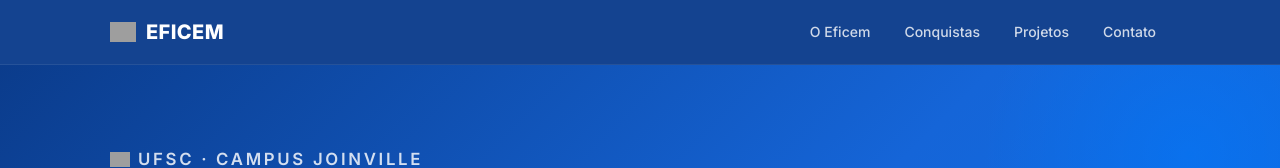
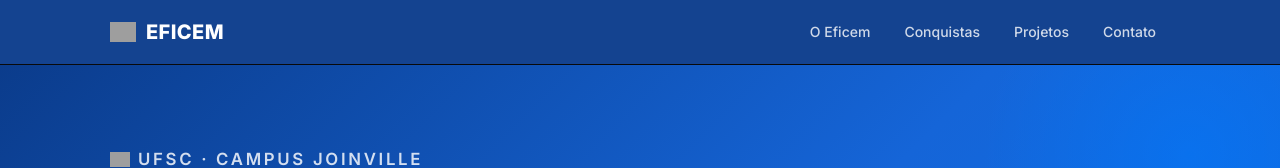
Before and after one commit to Vinnikarmello/or-amento, a website: page index.html in a window 1280 px wide. Shown: the top 168 px of the page. Drawn offline with Linux system fonts and the light colour scheme; grey boxes are pictures that could not be loaded.

Commit message:
Add thin black bottom border line to blue top navigation

```diff
--- a/index.html
+++ b/index.html
@@ -45,7 +45,7 @@
     position: sticky; top: 0; z-index: 50;
     background: rgba(11, 60, 140, 0.96);
     backdrop-filter: blur(8px);
-    border-bottom: 1px solid rgba(255,255,255,0.08);
+    border-bottom: 1px solid #0a0a0a;
   }
   .nav-inner {
     display: flex; align-items: center; justify-content: space-between;
```
